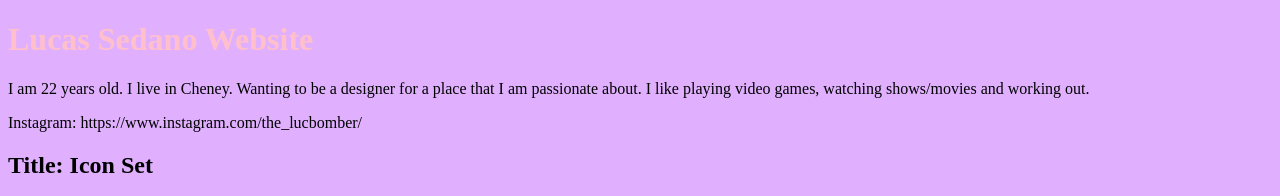
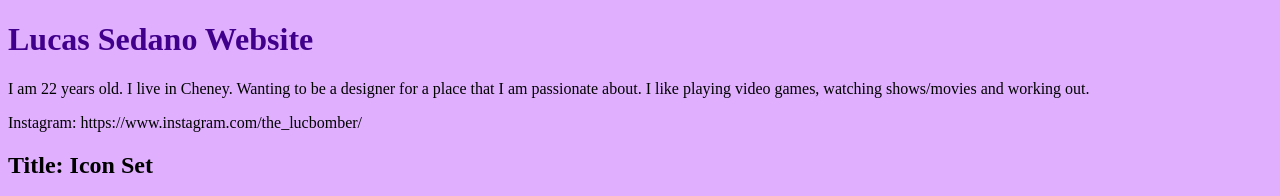
Before and after one commit to LucasSedano-ewu/mywebsite, a plain HTML site: page index.html in a window 1280 px wide. Shown: the top 196 px of the page. Drawn offline with Linux system fonts and the light colour scheme.

Commit message:
Change Title Color

```diff
--- a/css/styles.css
+++ b/css/styles.css
@@ -7,7 +7,7 @@ body{
   /* Homepage */
 
   .home h1{
-    color: pink;
+    color: rgb(65, 0, 139);
   }
 
   /* Portfolio */
```
